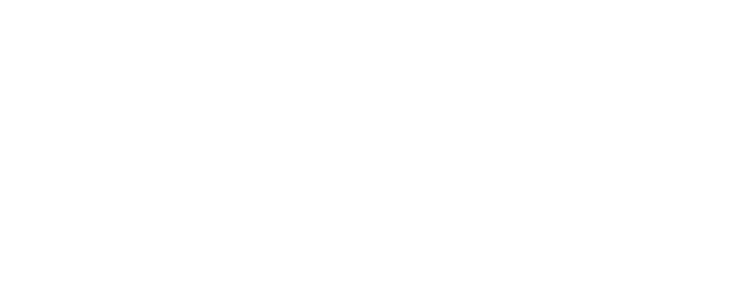
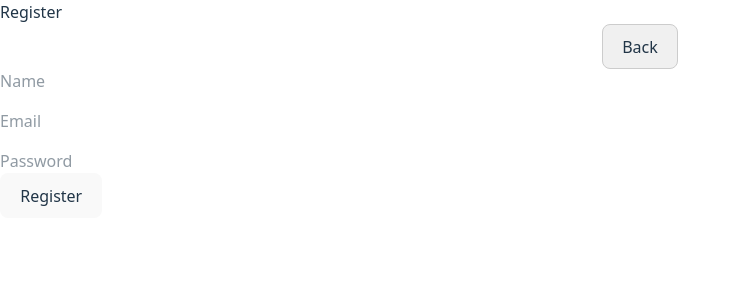
Before and after one commit to CS222-UIUC/team-07-project-smartride, a React (Vite) app in the folder frontend/: page /register in a window 1280 px wide. Before the commit this address had no page. Shown: the top 300 px of the page, without its empty margins (0-740 px from the left). Built offline with nearby package versions, Linux system fonts and the light colour scheme.

Commit message:
relocate the map button to home page, add register button and RegisterPage

```diff
--- a/frontend/src/App.tsx
+++ b/frontend/src/App.tsx
@@ -2,6 +2,7 @@
 import { Routes, Route } from "react-router-dom";
 import MapPage from "./components/pages/MapPage.tsx";
 import LoginPage from "./components/pages/LoginPage.tsx";
+import RegisterPage from "./components/pages/RegisterPage.tsx";
 import HomePage from "./components/pages/HomePage.tsx";
 import StartPage from "./components/pages/StartPage.tsx"
 import "./index.css";
@@ -26,6 +27,7 @@
     <Routes>
       <Route path="/" element={<StartPage />} />
       <Route path="/login" element={<LoginPage />} />
+      <Route path="/register" element={<RegisterPage />} />
       <Route path="/map" element={<MapPage />} />
       <Route path="/home" element = {<HomePage/>} />
     </Routes>
--- /dev/null
+++ b/frontend/src/authentication/register.ts
@@ -0,0 +1,24 @@
+// login.ts
+export interface RegisterResponse {
+    message: string;
+    user?: string;
+  }
+
+  export async function registerUser(name: string, email: string, password: string): Promise<RegisterResponse> {
+    try {
+      const response = await fetch("http://127.0.0.1:5000/register", {
+        method: "POST",
+        headers: {
+          "Content-Type": "application/json",
+        },
+        body: JSON.stringify({ name, email, password }),
+      });
+      const data: RegisterResponse = await response.json();
+      if (!response.ok) {
+        throw new Error(data.message);
+      }
+      return data;
+    } catch (error) {
+      throw new Error((error as Error).message || "Register failed");
+    }
+  }
--- a/frontend/src/components/pages/HomePage.tsx
+++ b/frontend/src/components/pages/HomePage.tsx
@@ -1,10 +1,18 @@
 import React from "react";
+import { Link } from "react-router-dom";
 
 const HomePage: React.FC = () => {
   return (
     <div className="home-container" style={{ padding: "20px", textAlign: "center" }}>
       <h1>Welcome Home!</h1>
       <p>This is your home page.</p>
+      <div className="mt-6 w-full flex flex-col gap-3">
+            <Link to="/map">
+              <button className="px-4 py-2 bg-white text-black text-sm font-semibold rounded-md shadow transition w-full">
+                Go to Map
+              </button>
+            </Link>
+          </div>
     </div>
   );
 };
--- a/frontend/src/components/pages/MapPage.tsx
+++ b/frontend/src/components/pages/MapPage.tsx
@@ -44,7 +44,7 @@
     >
       <div style={{ width: "100%", margin: "1rem" }}>
         <button
-          onClick={() => navigate("/")}
+          onClick={() => navigate("/home")}
           className="w-full text-base bg-gray-100 border border-gray-300 rounded-lg cursor-pointer"
         >
           Back
--- /dev/null
+++ b/frontend/src/components/pages/RegisterPage.tsx
@@ -0,0 +1,50 @@
+import React, { useState } from "react";
+import { useNavigate } from "react-router-dom";
+import "./../../index.css";
+import { registerUser } from "../../authentication/register"
+
+const RegisterPage: React.FC = () => {
+    const [name, setName] = useState("");
+    const [email, setEmail] = useState("");
+    const [password, setPassword] = useState("");
+    const [errorMsg, setErrorMsg] = useState<string | null>(null);
+    const navigate = useNavigate();
+
+    const handleRegister = async (e: React.FormEvent) => {
+        e.preventDefault();
+        console.log("Register with:", name, email, password);
+        try {
+            const data = await registerUser(name, email, password);
+            console.log("Register successful", data);
+            navigate("/login");
+        } catch (error) {
+            console.error("Register failed", error);
+            setErrorMsg((error as Error).message);
+        }
+    };
+
+    return (
+        <div className="register-container">
+            <h2>Register</h2>
+
+            <div style={{ display: "flex", justifyContent: "center", alignItems: "center", zIndex: 1000 }}>
+                <button onClick={() => navigate("/")} style={{ fontSize: "16px", backgroundColor: "#f0f0f0", border: "1px solid #ccc", borderRadius: "8px", cursor: "pointer" }}>
+                    Back
+                </button>
+            </div>
+
+            <form onSubmit={handleRegister}>
+                <div style={{ display: "flex", flexDirection: "column", gap: "1rem" }}>
+                    <input type="text" placeholder="Name" value={name} onChange={(e) => setName(e.target.value)} required />
+                    <input type="email" placeholder="Email" value={email} onChange={(e) => setEmail(e.target.value)} required />
+                    <input type="password" placeholder="Password" value={password} onChange={(e) => setPassword(e.target.value)} required />
+                </div>
+                <button type="submit">Register</button>
+            </form>
+
+            {errorMsg && <p style={{ color: "red" }}>{errorMsg}</p>}
+        </div>
+    );
+};
+
+export default RegisterPage;
--- a/frontend/src/components/pages/StartPage.tsx
+++ b/frontend/src/components/pages/StartPage.tsx
@@ -50,19 +50,18 @@
             SmartRide
           </h1>
           <p className="text-sm text-gray-600 mt-2 text-center">
-            Welcome to SmartRide. Click below to Login.
+            Welcome! Please login or create a new account.
           </p>
 
           <div className="mt-6 w-full flex flex-col gap-3">
             <Link to="/login">
               <button className="px-4 py-2 bg-white text-black text-sm font-semibold rounded-md shadow transition w-full">
-                Go to Login
+                Login
               </button>
             </Link>
-
-            <Link to="/map">
+            <Link to="/register">
               <button className="px-4 py-2 bg-white text-black text-sm font-semibold rounded-md shadow transition w-full">
-                Go to Map
+                Register
               </button>
             </Link>
           </div>
```
